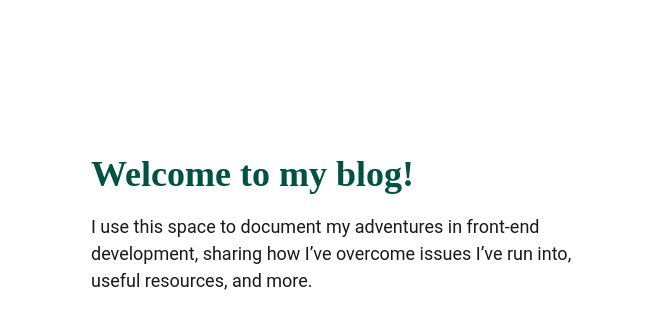
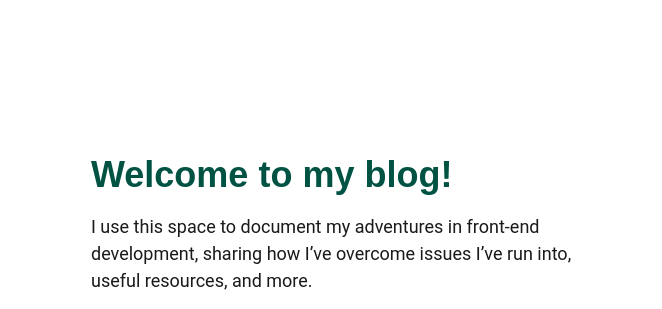
Before and after one commit to tomsigwalt/staticSiteBlog, an Eleventy site: page src/index.njk in a window 1280 px wide. Shown: the part 165-474 px from the top of the page, 0-662 px from the left. Built offline with nearby package versions, Linux system fonts and the light colour scheme; Eleventy itself is replaced by a stand-in of ours; files that its build step writes are made by us from their sources.

Commit message:
font update

```diff
--- a/src/style.css
+++ b/src/style.css
@@ -6,7 +6,7 @@
   --fs-700: 2rem;
 
   --ff-body: "Roboto", sans-serif;
-  --ff-heading: "Playfair Display", serif;
+  --ff-heading: "Josefin Sans", sans-serif;
 
   --fw-400: 400;
   --fw-700: 700;
```
